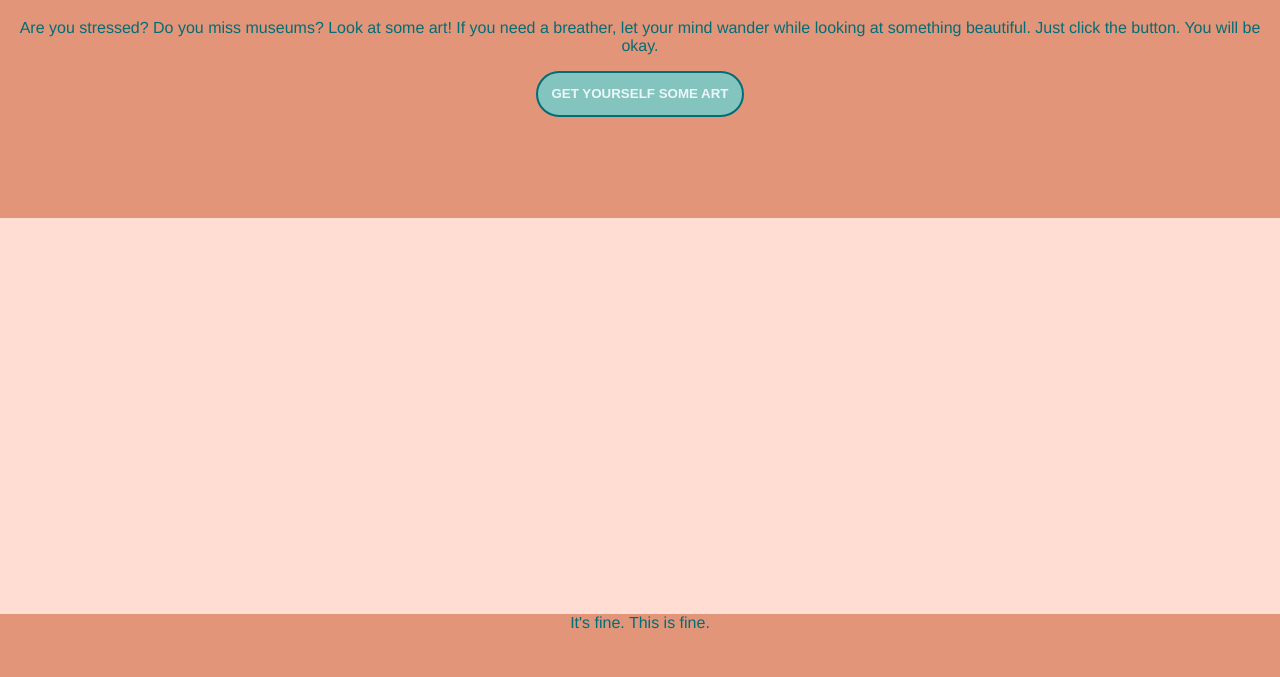
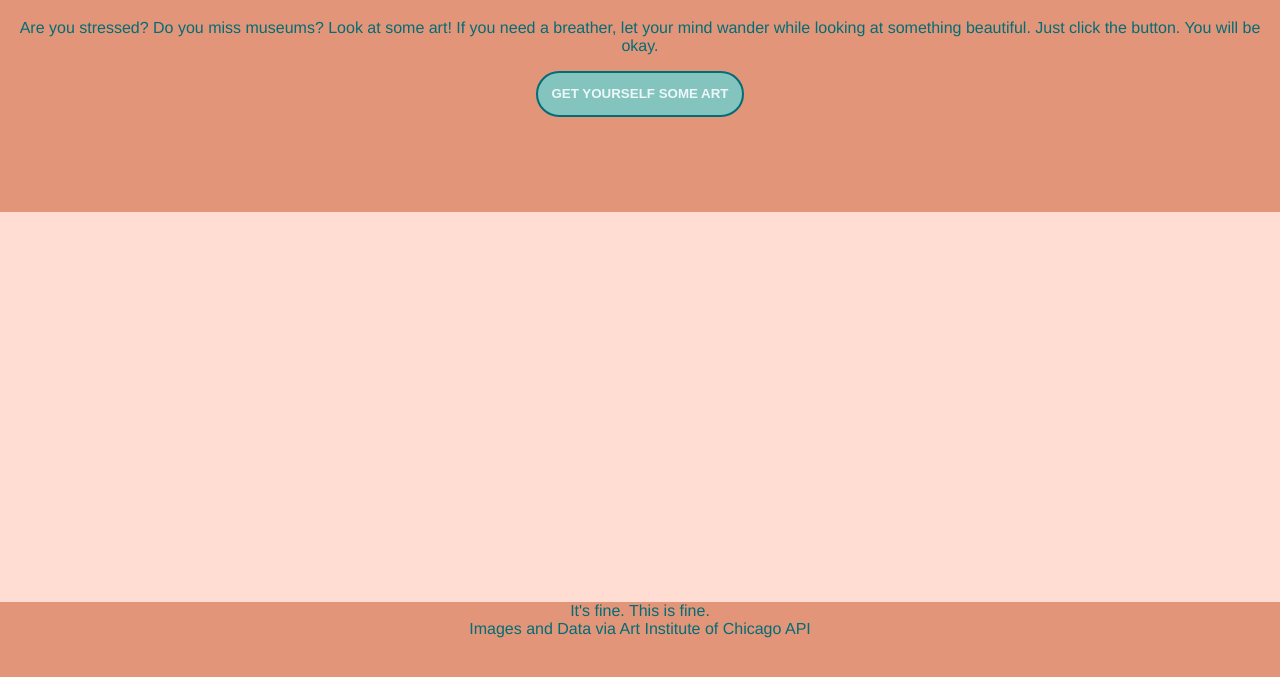
Before and after one commit to jujuzitroni/api-art, a website built with Vite: page index.html in a window 1280 px wide. Shown: the part 93-770 px from the top of the page. Built offline with nearby package versions, Linux system fonts and the light colour scheme.

Commit message:
💄 Add pointer cursor to button and api info to footer

```diff
--- a/main.js
+++ b/main.js
@@ -47,6 +47,10 @@ const footerElement = createElement('footer', {
       className: 'footer-text',
       innerText: "It's fine. This is fine.",
     }),
+    createElement('p', {
+      className: 'footer-text',
+      innerText: 'Images and Data via Art Institute of Chicago API',
+    }),
   ],
 });
 
--- a/style.css
+++ b/style.css
@@ -46,11 +46,14 @@ body {
   background: var(--secondary-text-color);
   color: var(--accent-color);
   transition: all 0.3s linear;
+  cursor: pointer;
 }
 
 .hero-button:hover {
   transition: all 0.6s linear;
   box-shadow: -5px 5px 5px rgba(5, 3, 136, 0.3);
+
+  /* cursor: pointer; */
 }
 
 .resultsSection {
```
